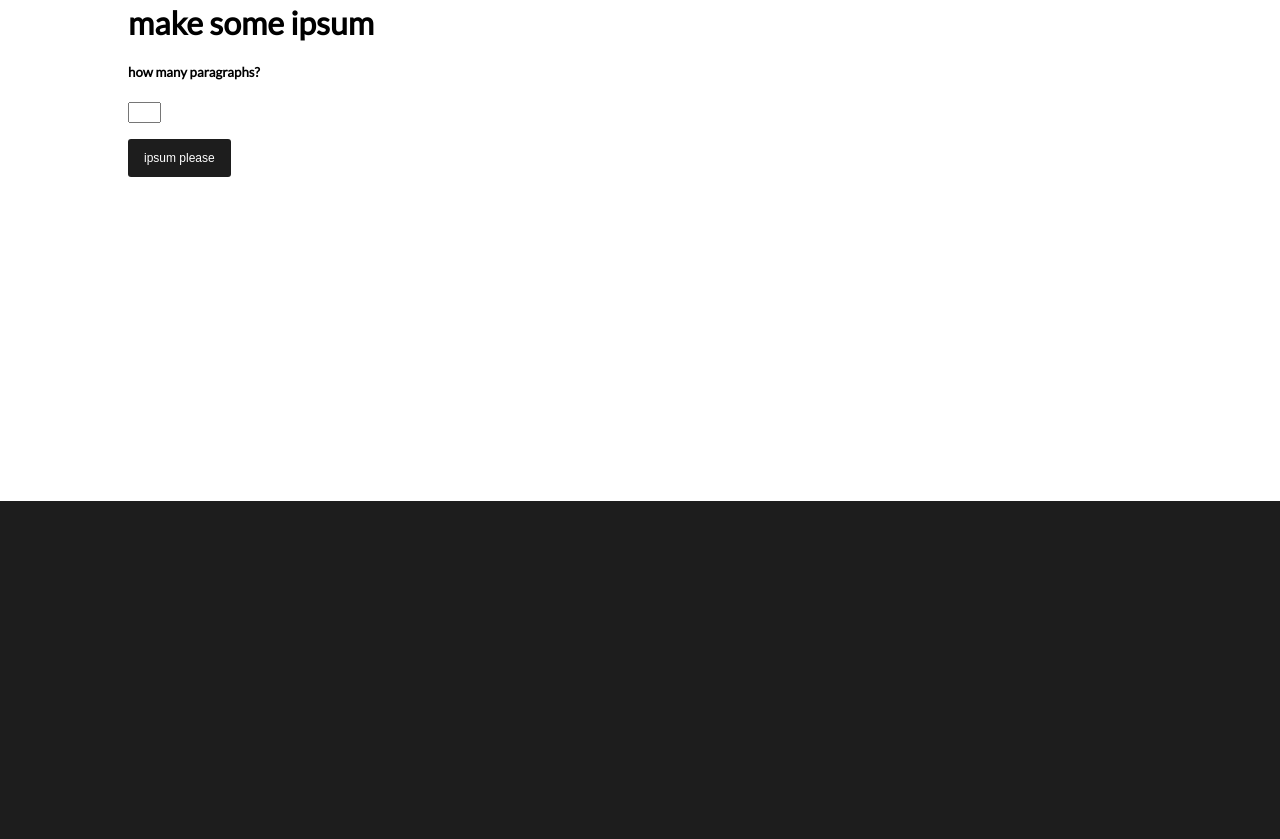
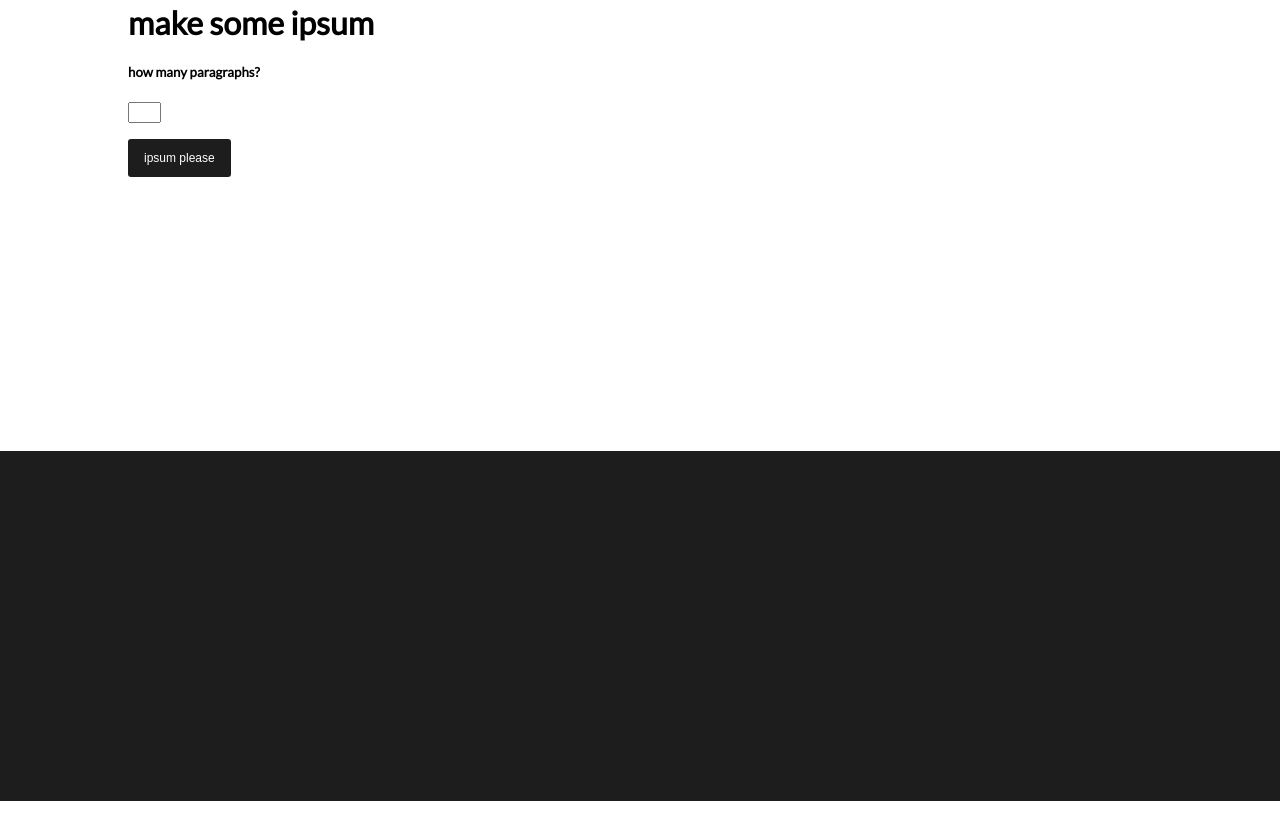
Before and after one commit to rhamill1/farmers_market_ipsum, a website: page views/index.html in a window 1280 px wide. Shown: the part 521-1360 px from the top of the page. After the commit the page ends 1322 px from the top, so only its background shows below. Drawn offline with nearby package versions, Linux system fonts and the light colour scheme.

Commit message:
resizes main div based on content

```diff
--- a/public/styles/styles.css
+++ b/public/styles/styles.css
@@ -60,8 +60,10 @@ body {
 }
 
 .content-section {
-  height: 450px;
   margin: 3em 8em;
+  height: auto;
+  min-height: 50%;
+  overflow: auto;
 }
 
 #request {
@@ -78,6 +80,7 @@ body {
   width: 70%;
   float: left;
   text-align: justify;
+  height: auto;
 }
 
 button {
@@ -103,6 +106,9 @@ input::-webkit-inner-spin-button {
 footer {
   height: 350px;
   background: #1d1d1d;
+  position: relative;
+  bottom: 0px;
+  width: 100%;
 }
 
 
```
